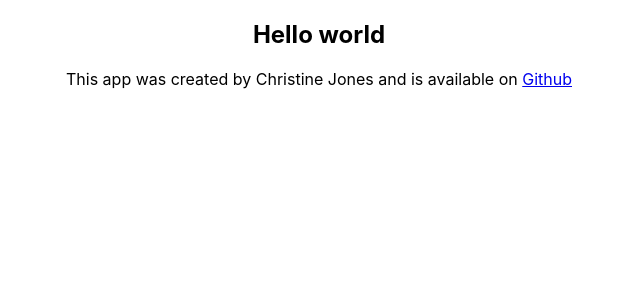
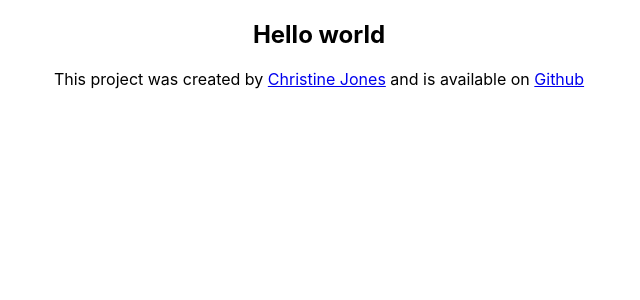
Before and after one commit to itsmechrissyj/react-final-project, a React (Create React App) app: page / in a window 1280 px wide. Shown: the top 300 px of the page, without its empty margins (321-961 px from the left). Built offline with nearby package versions, Linux system fonts and the light colour scheme.

Commit message:
adding blog link

```diff
--- a/src/App.js
+++ b/src/App.js
@@ -5,7 +5,7 @@ function App() {
   <div className='App'>
     <h2> Hello world </h2>
     <footer>
-    This app was created by Christine Jones and is available on <a href="https://github.com/itsmechrissyj/react-final-project" target="_blank" rel="noreferrer">Github</a></footer> </div> );
+    This project was created by <a href="https://www.itsmechrissyj.co.uk" target="_blank" rel="noreferrer"> Christine Jones</a> and is available on <a href="https://github.com/itsmechrissyj/react-final-project" target="_blank" rel="noreferrer">Github</a></footer> </div> );
 
 }
 
```
